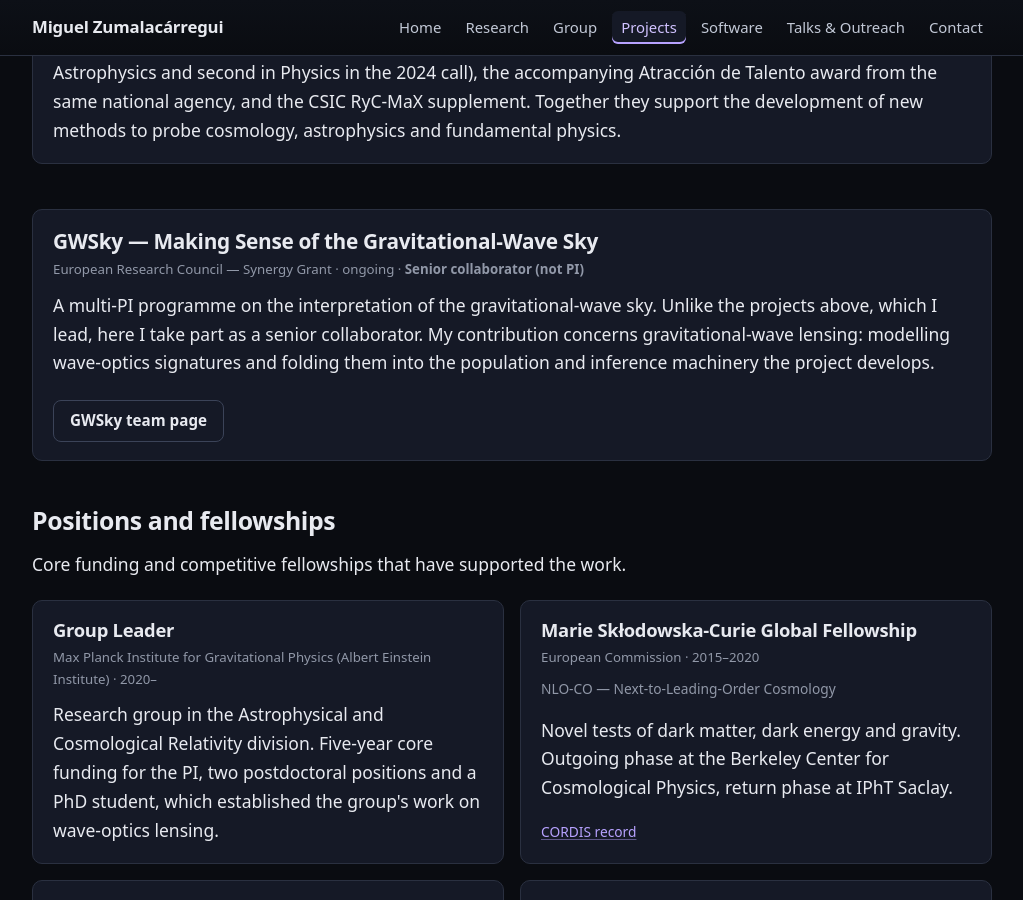
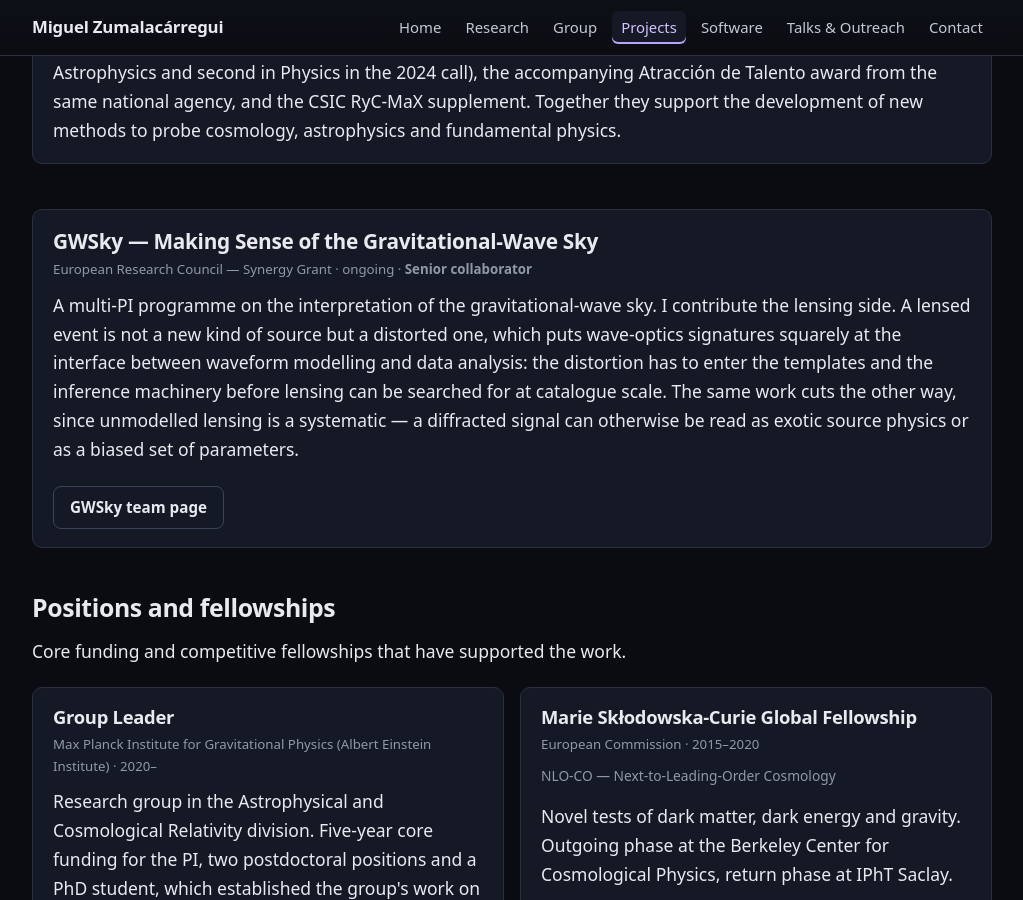
Before and after one commit to miguelzuma/miguelzuma.github.io, a Jekyll site: the page built from projects.html, in a window 1280 px wide and 900 px high, scrolled down 1565 px. Shown: the whole window, without its empty margins (128-1151 px from the left). Built offline with Jekyll 4.4.1, drawn with Linux system fonts in a browser that asks for light colours.

Commit message:
Reframe GWSky around the contribution, not the role
Dropped the "unlike the projects above, which I lead" hedge -- the role field
already states it, and the summary should describe the work. It now says what
the lensing contribution actually is: a lensed event is a distorted source, not
a new one, which puts wave-optics signatures at the interface of waveform
modelling and data analysis, and makes unmodelled lensing a systematic that can
masquerade as exotic source physics or biased parameters.

Co-Authored-By: Claude Opus 5 (1M context) <noreply@anthropic.com>
Claude-Session: https://claude.ai/code/session_01E2ZbXszK9qt9svKVxU5Yrt

```diff
--- a/_data/projects.yml
+++ b/_data/projects.yml
@@ -71,13 +71,16 @@ current:
     title: "Making Sense of the Gravitational-Wave Sky"
     funder: "European Research Council — Synergy Grant"
     dates: "ongoing"
-    role: "Senior collaborator (not PI)"
+    role: "Senior collaborator"
     summary: >-
       A multi-PI programme on the interpretation of the gravitational-wave sky.
-      Unlike the projects above, which I lead, here I take part as a senior
-      collaborator. My contribution concerns gravitational-wave lensing:
-      modelling wave-optics signatures and folding them into the population and
-      inference machinery the project develops.
+      I contribute the lensing side. A lensed event is not a new kind of source
+      but a distorted one, which puts wave-optics signatures squarely at the
+      interface between waveform modelling and data analysis: the distortion has
+      to enter the templates and the inference machinery before lensing can be
+      searched for at catalogue scale. The same work cuts the other way, since
+      unmodelled lensing is a systematic — a diffracted signal can otherwise be
+      read as exotic source physics or as a biased set of parameters.
     links:
       - text: "GWSky team page"
         url: "https://gwsky.org/people/"
```
